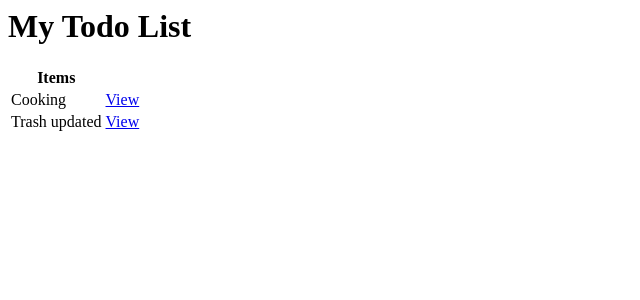
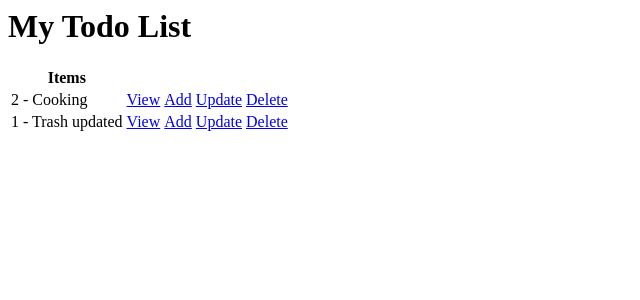
Before and after one commit to Peter-Mwangi254/Todo_list_Django, a Django app: page / in a window 1280 px wide. Shown: the top 300 px of the page, without its empty margins (0-640 px from the left). Run offline with Django 3.2, Linux system fonts and the light colour scheme; a user stored in the database is signed in; data comes from the database, SQL or seed files in the repository; both versions use the stored data as it was after the commit.

Commit message:
Implemented the CRUD operations

```diff
--- /dev/null
+++ b/todolistproject/todo/templates/todo/task_form.html
@@ -0,0 +1,6 @@
+<h1>Task Form</h1>
+<form action="" method="post">
+    {% csrf_token %}
+    {{ form.as_p }}
+    <input type="submit" value="Save Task">
+</form>
--- a/todolistproject/todo/templates/todo/task_list.html
+++ b/todolistproject/todo/templates/todo/task_list.html
@@ -5,8 +5,11 @@
     </tr>
     {% for tasks in task %}
     <tr>
-        <td>{{tasks.title}}</td>
+        <td>{{ tasks.id }} - {{tasks.title}}</td>
         <td><a href="{% url 'tasks-detail' tasks.id %}">View</a></td>
+        <td><a href="{% url 'task-create' %}">Add</a></td>
+        <td><a href="{% url 'tasks-update' tasks.id %}">Update</a></td>
+        <td><a href="{% url 'tasks-delete' tasks.id %}">Delete</a></td>
     </tr>
     {% empty %}
     <h3>No items in list</h3>
--- a/todolistproject/todo/urls.py
+++ b/todolistproject/todo/urls.py
@@ -1,13 +1,13 @@
 from django.urls import path
-from .views import TaskList, TaskDetail
+from .views import TaskList, TaskDetail, TaskCreate, TaskUpdate, TaskDelete
 
 urlpatterns = [
     path('', TaskList.as_view(), name="task"),
-    # path('task-create/', TaskCreate.as_view(), name="task-create"),
+    path('task-create/', TaskCreate.as_view(), name="task-create"),
     # path('login/', CustomLoginView.as_view(), name="login"),
     # path('logout/', LogoutView.as_view(next_page='login'), name="logout"),
     # path('register/', RegisterPage.as_view(), name="register"),
     path('task/<int:pk>/', TaskDetail.as_view(), name="tasks-detail"),
-    # path('task-update/<int:pk>/', TaskUpdate.as_view(), name="tasks-update"),
-    # path('task-delete/<int:pk>/', TaskDelete.as_view(), name="tasks-delete")
+    path('task-update/<int:pk>/', TaskUpdate.as_view(), name="tasks-update"),
+    path('task-delete/<int:pk>/', TaskDelete.as_view(), name="tasks-delete")
 ]
```
Also changed, not shown: todolistproject/todo/templates/todo/task_confirm_delete.html (added, +7 -0 lines), todolistproject/db.sqlite3.
